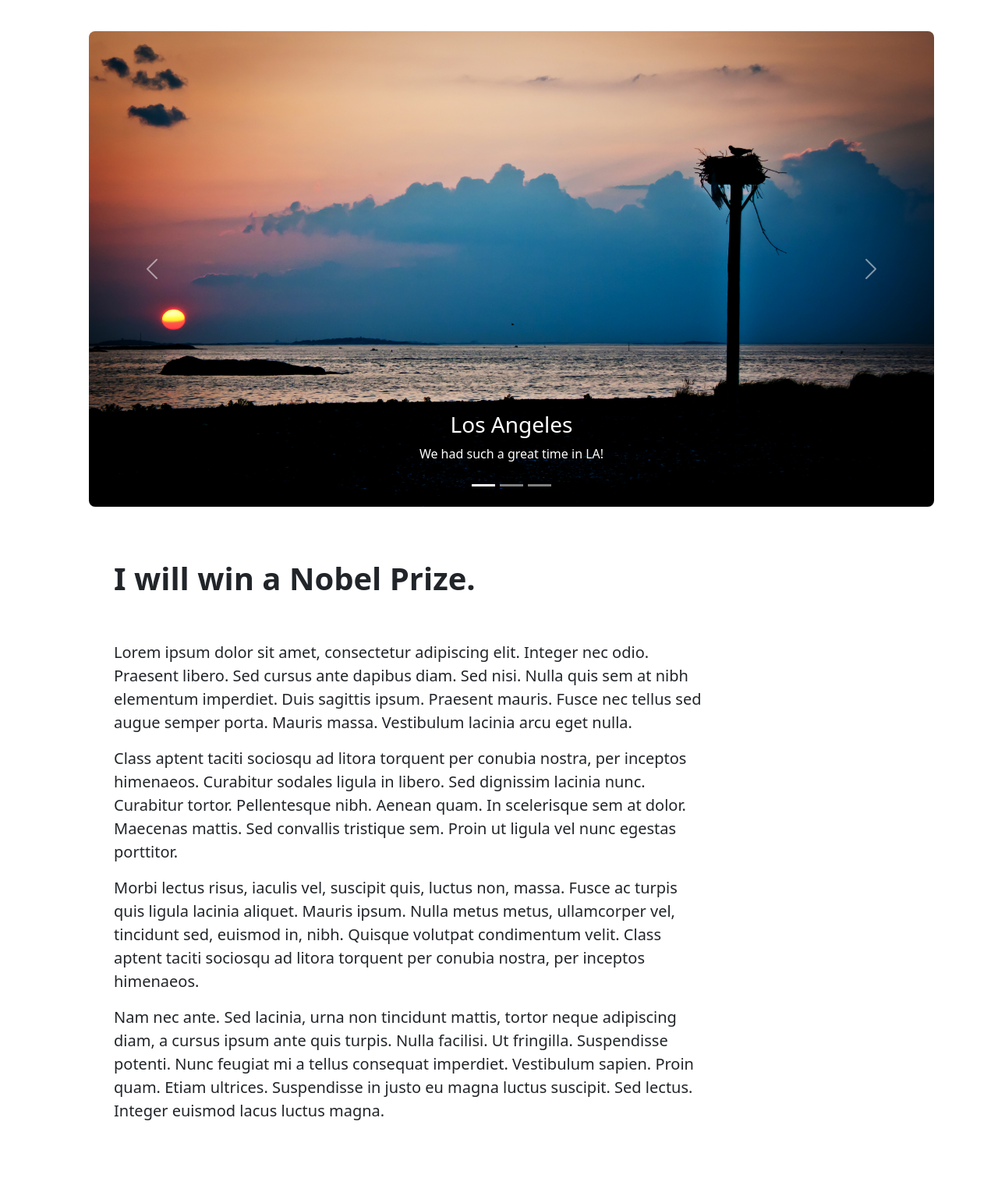
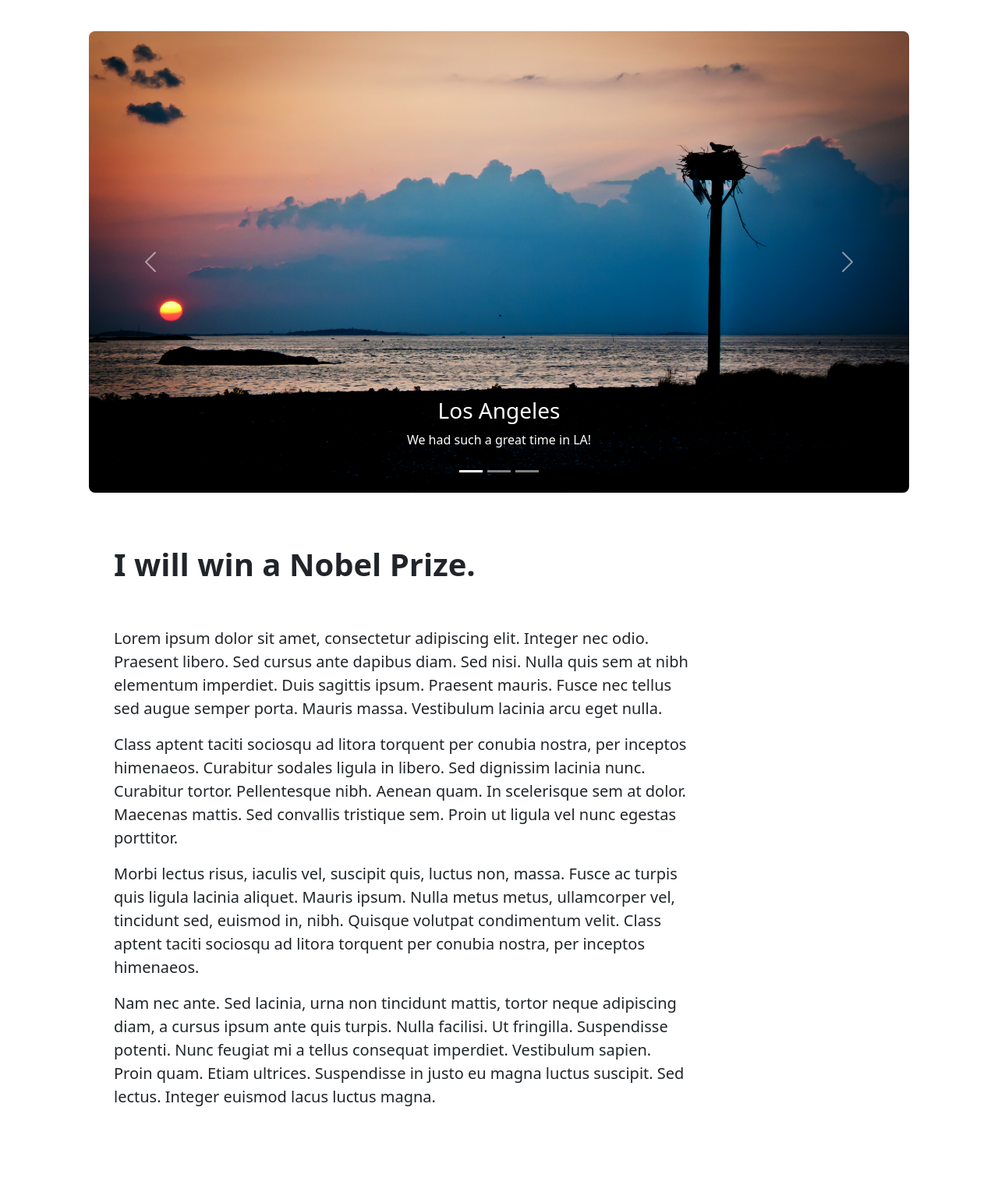
Before and after one commit to saewootuigim/edklab, a Django app: page / in a window 1280 px wide. Shown: the part 56-1576 px from the top of the page at 78% size. After the commit the page ends 1475 px from the top, so only its background shows below. Run offline with Django 5.2, Linux system fonts and the light colour scheme; some libraries are stand-ins or nearby versions.

Commit message:
adjusted margin

```diff
--- a/main/templates/main/main_page.html
+++ b/main/templates/main/main_page.html
@@ -6,7 +6,7 @@
 
 {% block content %}
 <!-- Carousel -->
-<div class="container p-3 m-3 mb-1">
+<div class="p-3 m-3 mb-1">
     <div id="home-screen-carousel" class="carousel slide" data-bs-ride="carousel">
 
         <!-- Indicators/dots -->
@@ -46,7 +46,7 @@
         </button>
     </div>
 </div>
-<div class="container p-5 m-3 mt-1 rounded-3">
+<div class="p-5 m-3 mt-1 rounded-3">
     <h1 class="display-6 fw-bold pb-5">I will win a Nobel Prize.</h1>
     <p class="col-md-9 fs-5">Lorem ipsum dolor sit amet, consectetur adipiscing elit. Integer nec odio.
         Praesent libero. Sed cursus ante dapibus diam. Sed nisi. Nulla quis sem at nibh elementum imperdiet.
```
